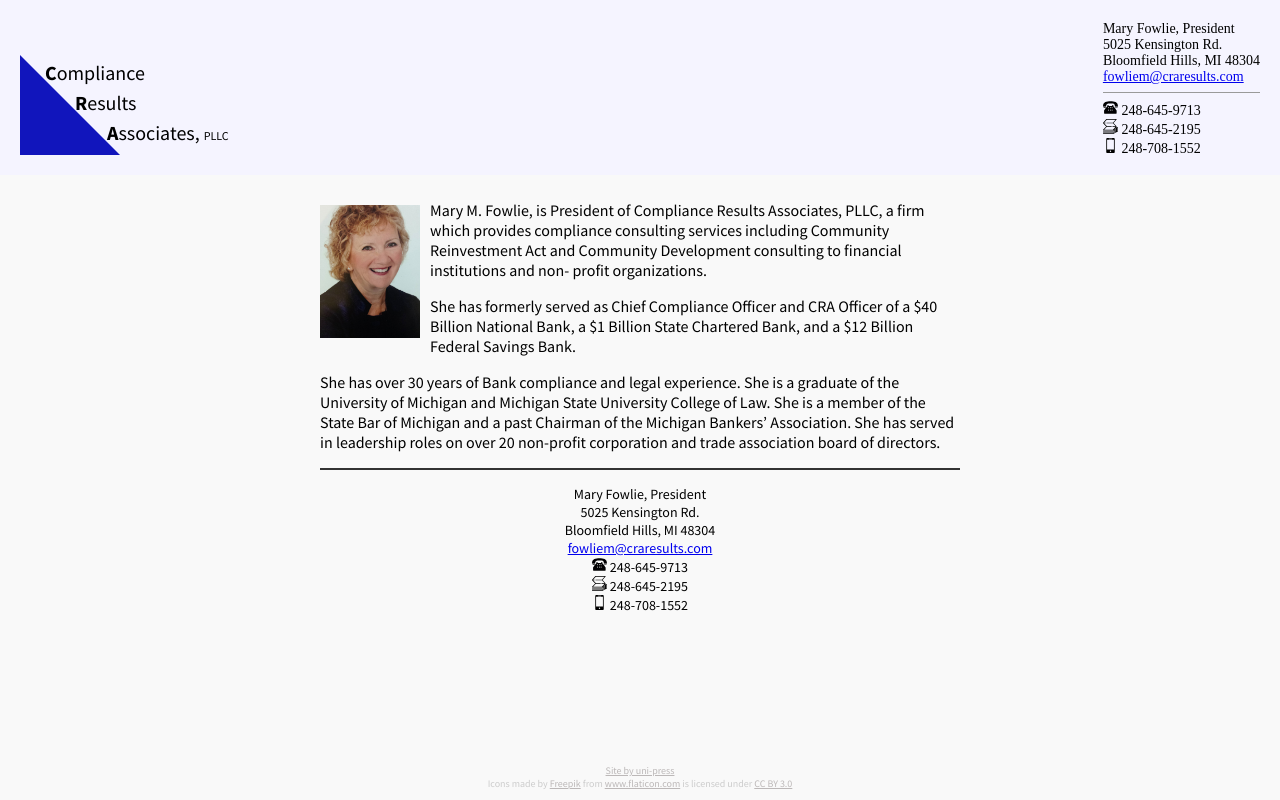
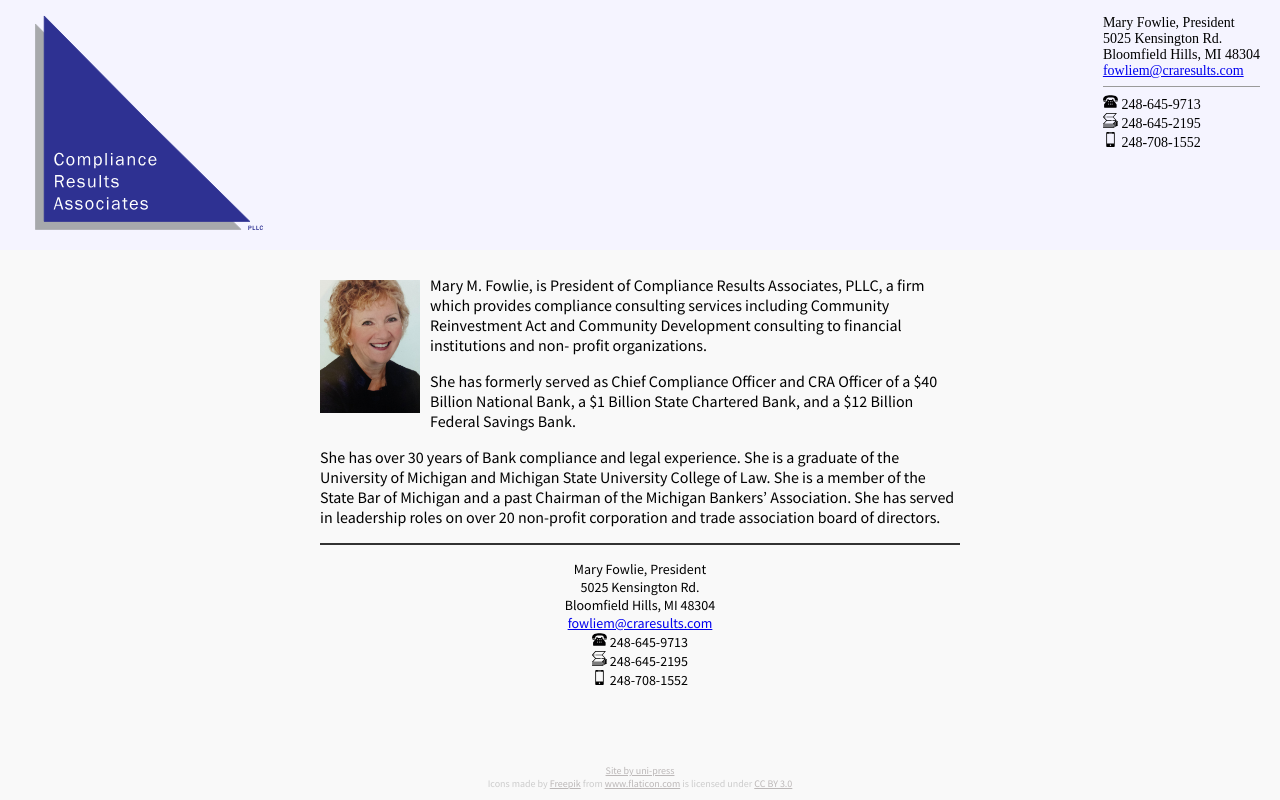
Before and after one commit to m4rk3r/craresults, a website: page static/index.html in a window 1280 px wide. Drawn offline with Linux system fonts and the light colour scheme.

Commit message:
logo, header changes

```diff
--- a/scss/style.scss
+++ b/scss/style.scss
@@ -8,59 +8,22 @@ ul {
 
 header {
     position:relative;
-    height:175px;
+    height:250px;
     background-color:#F5F4FF;
 
-    .triangle {
-        position:absolute;
-        width: 0;
-        height: 0;
-        border-bottom: 100px solid #1115BC;
-        border-right: 100px solid transparent;
+    #logo {
 
-        left:20px;
-        bottom:20px;
-    }
-
-    #title {
-        margin:0;
-        padding:0;
-        font-family:$basefont;
-        font-size:20px;
-
-        li {
-            position:absolute;
-
-            &:first-letter {
-                font-weight:bold;
-            }
-
-            .sub {
-                font-size:12px;
-            }
-        }
-
-        li:nth-child(1) {
-            bottom:90px;
-            left:45px;
-        }
-
-        li:nth-child(2) {
-            bottom:60px;
-            left:75px;
-        }
-
-        li:nth-child(3) {
-            bottom:30px;
-            left:107px;
-        }
+        height: 215px;
+        position: absolute;
+        left: 35px;
+        top: 15px;
     }
 
     .contact {
         margin:0;
         position:absolute;
         right:20px;
-        bottom:18px;
+        top:15px;
         font-size:14px;
 
         hr {
--- a/static/index.html
+++ b/static/index.html
@@ -9,12 +9,10 @@
 </head>
 <body>
     <header>
-        <div class='triangle'></div>
-        <ul id='title'>
-            <li>Compliance</li>
-            <li>Results</li>
-            <li>Associates, <span class='sub'>PLLC</span></li>
-        </ul>
+
+
+       <img id='logo' src="svg/CRAlogo.svg">
+
 
         <ul class='contact'>
             <li>Mary Fowlie, President</li>
```
Also changed, not shown: static/css/style.css, static/svg/CRAlogo.svg (added).
